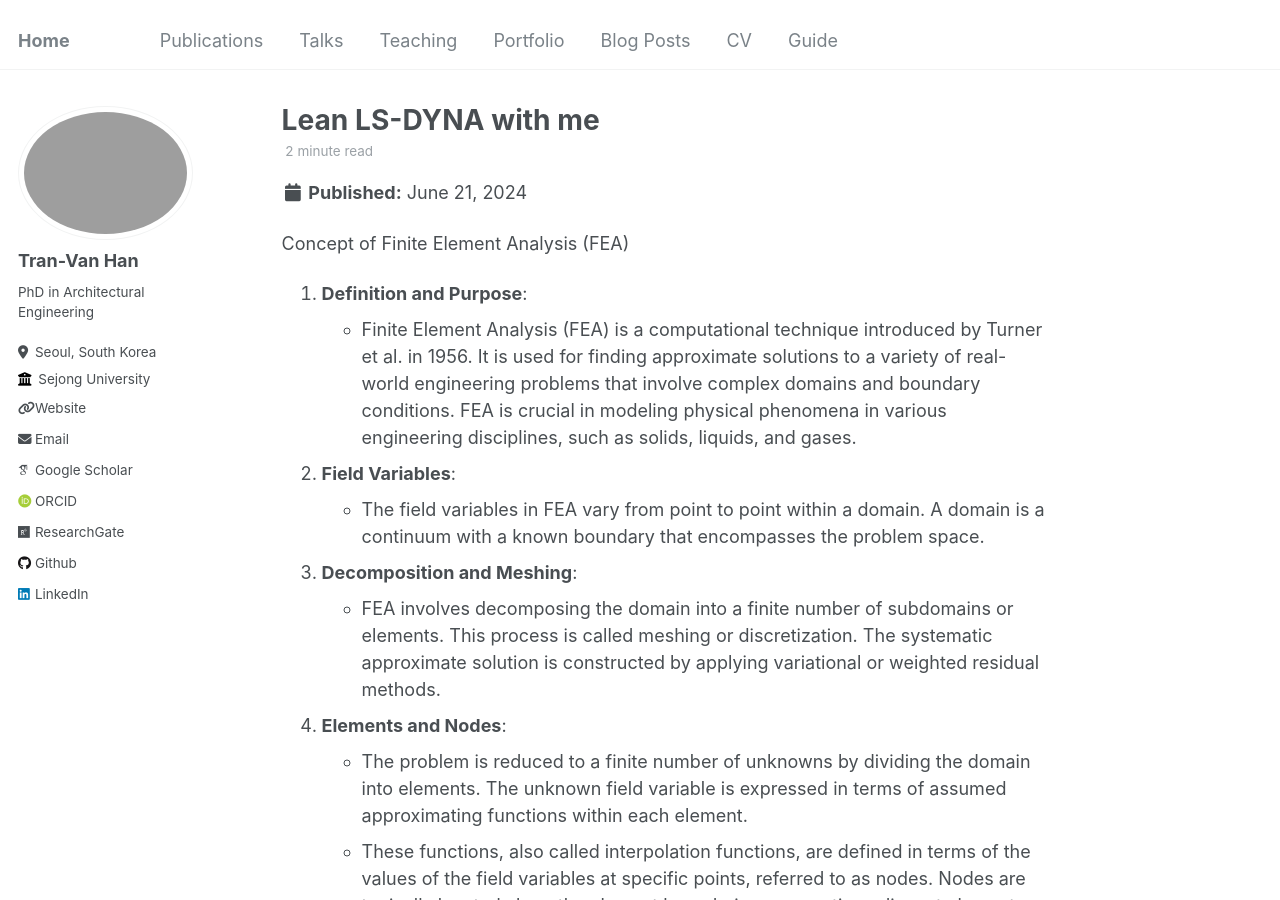
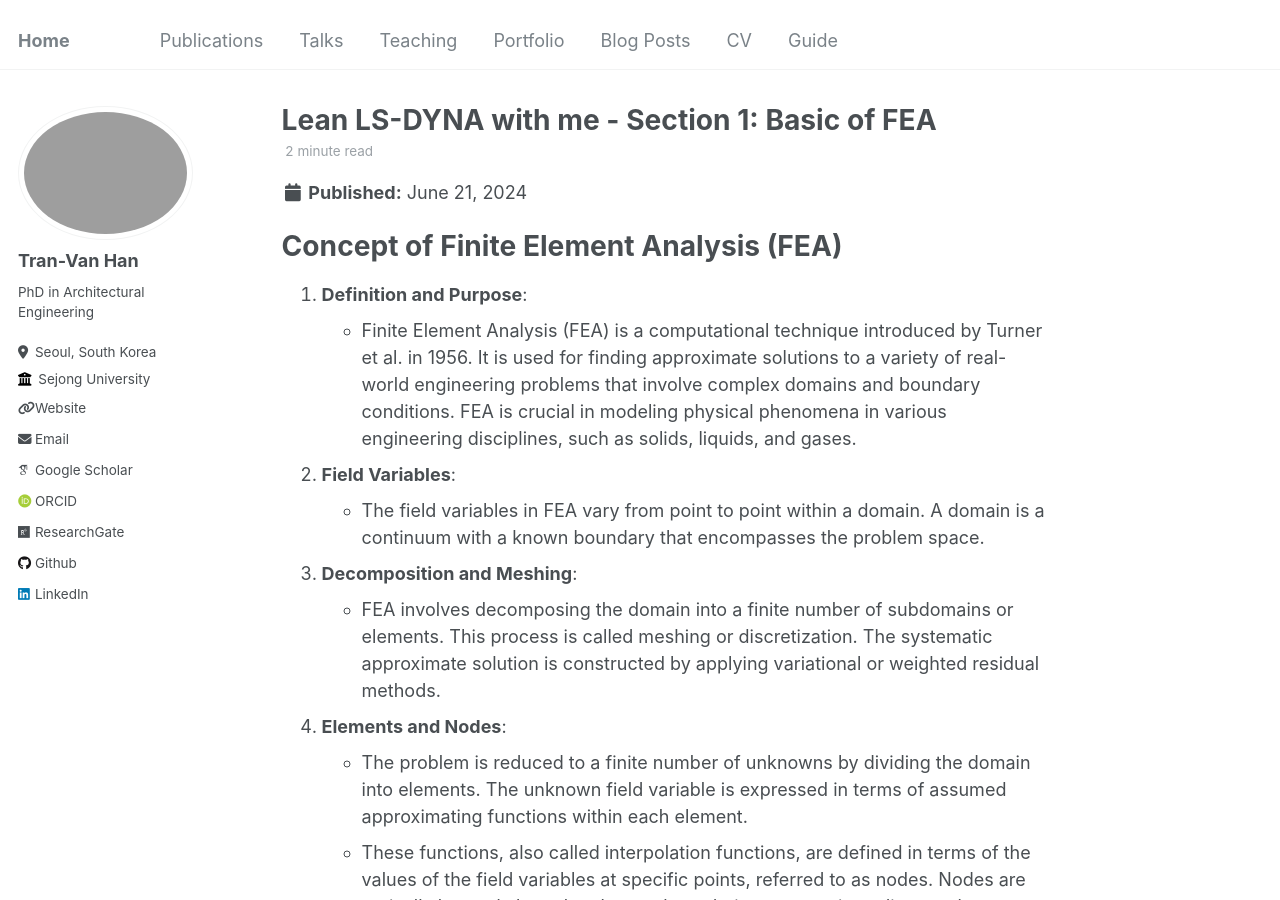
Before and after one commit to tranhan1405/tranhan1405.github.io, a Jekyll site: the page built from _posts/2013-08-14-blog-post-2.md, in a window 1280 px wide and 900 px high. Built offline with Jekyll 4.4.1, drawn with Linux system fonts in a browser that asks for light colours; some web fonts are replaced.

Commit message:
Update 2013-08-14-blog-post-2.md

```diff
--- a/_posts/2013-08-14-blog-post-2.md
+++ b/_posts/2013-08-14-blog-post-2.md
@@ -1,5 +1,5 @@
 ---
-title: 'Lean LS-DYNA with me'
+title: 'Lean LS-DYNA with me - Section 1: Basic of FEA'
 date: 2024-06-21
 permalink: /posts/2013/08/blog-post-2/
 tags:
@@ -10,6 +10,7 @@ tags:
 ---
 
 Concept of Finite Element Analysis (FEA)
+===
 
 1. **Definition and Purpose**:
    - Finite Element Analysis (FEA) is a computational technique introduced by Turner et al. in 1956. It is used for finding approximate solutions to a variety of real-world engineering problems that involve complex domains and boundary conditions. FEA is crucial in modeling physical phenomena in various engineering disciplines, such as solids, liquids, and gases.
```
